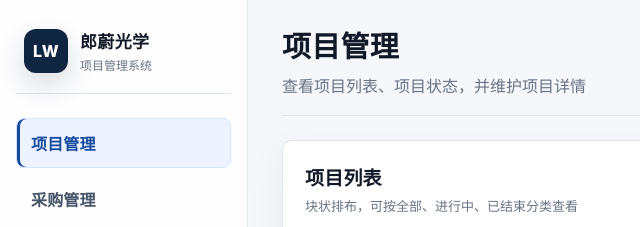
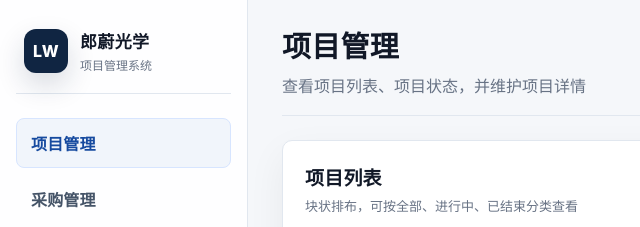
Before and after one commit to xxshenjingzhi-hub/langwei, a plain HTML site: page index.html in a window 1280 px wide. Shown: the top 227 px of the page, 0-640 px from the left. Drawn offline with Linux system fonts and the light colour scheme.

Commit message:
Simplify active nav style

```diff
--- a/styles.css
+++ b/styles.css
@@ -108,10 +108,10 @@ textarea {
 
 .nav-item:hover,
 .nav-item.active {
-  background: var(--blue-soft);
+  background: #f1f5fb;
   border-color: #d7e5ff;
   color: var(--blue);
-  box-shadow: inset 3px 0 0 var(--blue);
+  box-shadow: none;
 }
 
 .scope-note {
```
